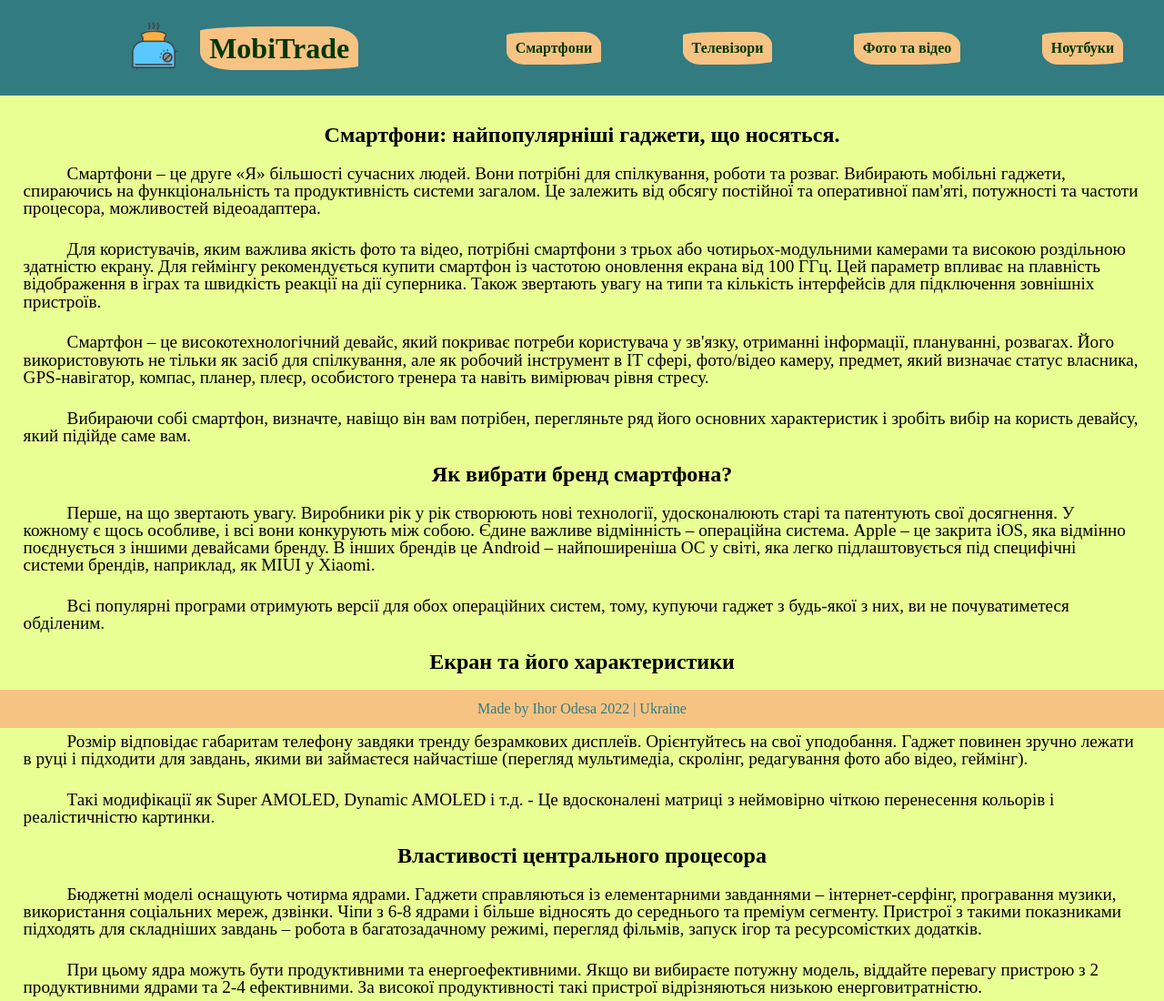
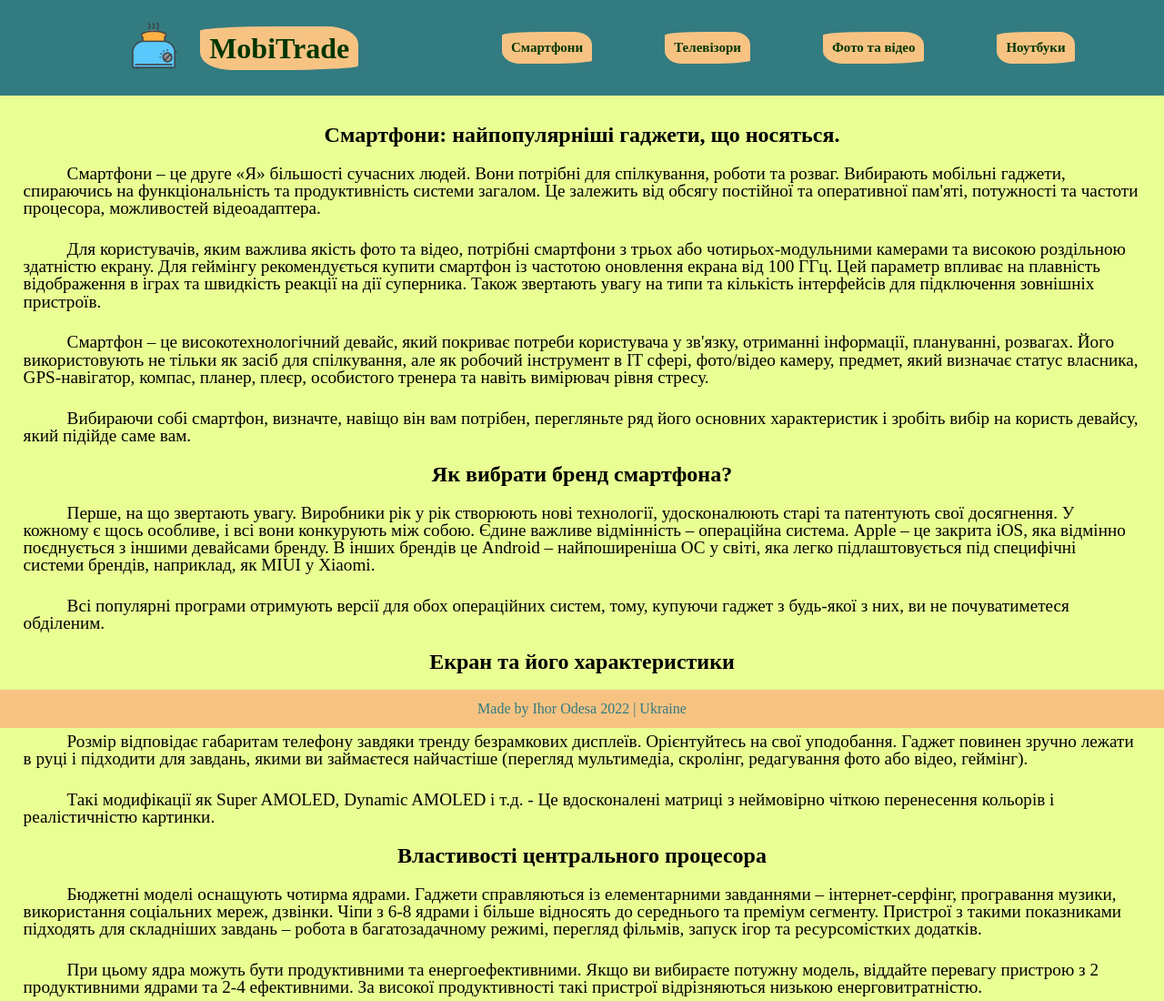
Before and after one commit to KritikoIhor/IhorKritiko07, a plain HTML site: page index.html in a window 1280 px wide. Shown: the top 1100 px of the page at 91% size. Drawn offline with Linux system fonts and the light colour scheme.

Commit message:
changed style.css > changed flex style for menu and it elements to inline-block, added padding and margin for menu elements

```diff
--- a/css/style.css
+++ b/css/style.css
@@ -32,8 +32,7 @@ a {
 /* HEADER */
 
 .header,
-.logo,
-.menu {
+.logo {
     display: flex; /* делает элементы внутри блока гибкими */
     justify-content: space-around; /* равномерно распределяет элементы внутри блока, у всех одинаковое пространство */
     align-items: center; /* выравнивание элементов по центру вдоль оси */
@@ -70,8 +69,42 @@ a {
     width: 60%; /* ширина блока меню */
 }
 
+.menu {
+    font-size: 0;  /* скрываем родителя */
+}
+
 .menu__item {
-    position: relative; /* сдвигает элемент относительно его обычного положения */
+    display: inline-block;  /* отображаем элементы как блочно строчные */
+    padding: 5px 10px; /* внутренний отступ элементов */
+    margin: 0 30px; /* внешний отступ элементов */
+    font-size: 15px; /* возвращаем элементы внутри родителя в нормальное состояние */
+}
+
+.categoria,
+.submenu {
+    display: none; /* скрывает элемент пока на него не наведут мышку */
+    position: absolute; /* элемент исчезает с того места где он должен быть и позиционируется заново */
+}
+
+.menu__link:hover,
+.categoria__link:hover,
+.submenu__link:hover {
+    display: inline-block;
+    background-color: #ff5b0f; /* при наведении цвет заднего фона меняется */
+    transition: 1s all; /* время изменения заднего фона */
+    text-decoration: underline; /* при наведении ссылка подчеркивается */
+}
+
+.menu__item:hover .categoria {
+    display: block; /* элемент отображается под менюшкой */
+}
+
+.categoria__item:hover .submenu {
+    display: inline-block; /* элемент отображается рядом с категориями */
+}
+
+.categoria__link:hover::after {
+    content: "+"; /* добавляет в конце указанных элементов текст при наведении */
 }
 
 .menu__link,
@@ -85,32 +118,6 @@ a {
     border-radius: 50% 20% / 10% 40%; /* углы рамки скруглены по радиусу */
     font-weight: bold; /* жирный текст */
     z-index: 1; /* приоритетный индекс благодаря которому элементы будут поверх всего */
-}
-
-.menu__link:hover,
-.categoria__link:hover,
-.submenu__link:hover {
-    background-color: #ff5b0f; /* при наведении цвет заднего фона меняется */
-    transition: 1s all; /* время изменения заднего фона */
-    text-decoration: underline; /* при наведении ссылка подчеркивается */
-}
-
-.categoria__link:hover::after {
-    content: "+"; /* добавляет в конце указанных элементов текст при наведении */
-}
-
-.categoria,
-.submenu {
-    display: none; /* скрывает элемент пока на него не наведут мышку */
-    position: absolute; /* элемент исчезает с того места где он должен быть и позиционируется заново */
-}
-
-.menu__item:hover .categoria {
-    display: block; /* элемент отображается под менюшкой */
-}
-
-.categoria__item:hover .submenu {
-    display: inline-block; /* элемент отображается рядом с категориями */
 }
 
 /* SECTION */
```
